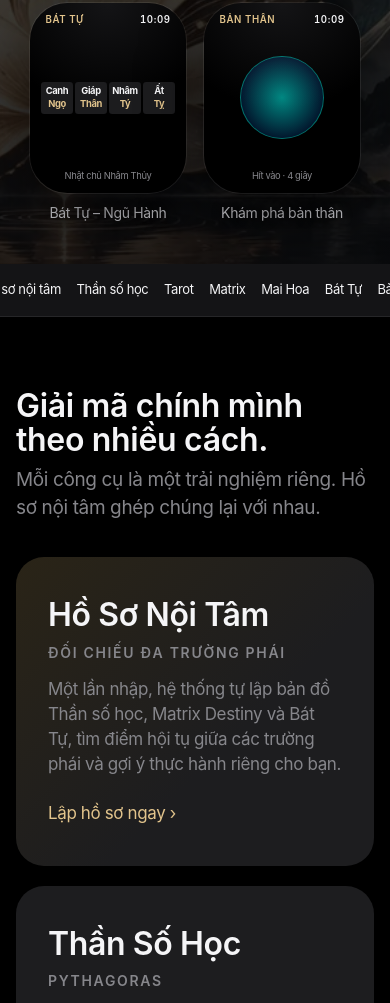
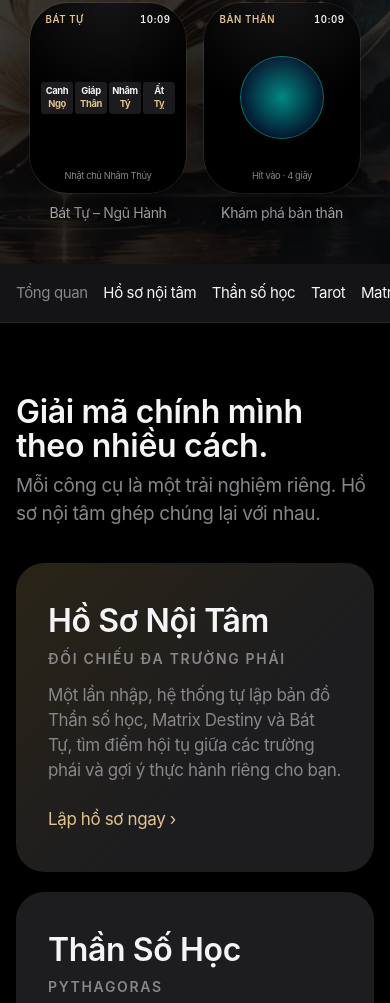
Before and after one commit to minhle111509/innercode, a website: page index.html in a window 390 px wide. Shown: the part 847-1850 px from the top of the page. Drawn offline with Linux system fonts and the light colour scheme.

Commit message:
Larger navigation text; keep first nav item reachable on mobile
- Nav links 14px → 16px (13px → 15px on phones), bar 52px → 58px
- Centred links no longer clip the first items when the row scrolls

Co-Authored-By: Claude Opus 5.5 <noreply@anthropic.com>
Claude-Session: https://claude.ai/code/session_011y2FFcQCh6k7qzUXD36QD8

```diff
--- a/css/style.css
+++ b/css/style.css
@@ -189,15 +189,18 @@ a.face:hover {
   max-width: 1100px;
   margin: 0 auto;
   padding: 0 16px;
-  height: 52px;
+  height: 58px;
   display: flex;
   align-items: center;
-  justify-content: center;
+  justify-content: flex-start;
   gap: clamp(14px, 4vw, 34px);
   overflow-x: auto;
   scrollbar-width: none;
 }
-.subnav a { color: var(--text); font-size: 14px; white-space: nowrap; }
+.subnav a { color: var(--text); font-size: 16px; white-space: nowrap; }
+/* Centre the links when they fit, but keep the first one reachable when the row scrolls. */
+.subnav a:first-child { margin-left: auto; }
+.subnav a:last-child { margin-right: auto; }
 .subnav a[aria-current="page"] { color: var(--muted); pointer-events: none; }
 
 /* ---------- Content ---------- */
@@ -669,7 +672,7 @@ textarea:focus { outline: none; border-color: var(--button); box-shadow: 0 0 0 3
   .reading-card { flex-direction: column; gap: 12px; }
   .panel { padding: 22px; }
   .tarot-slot { width: 100%; }
-  .subnav a { font-size: 13px; }
+  .subnav a { font-size: 15px; }
 }
 
 @media (prefers-reduced-motion: reduce) {
```
